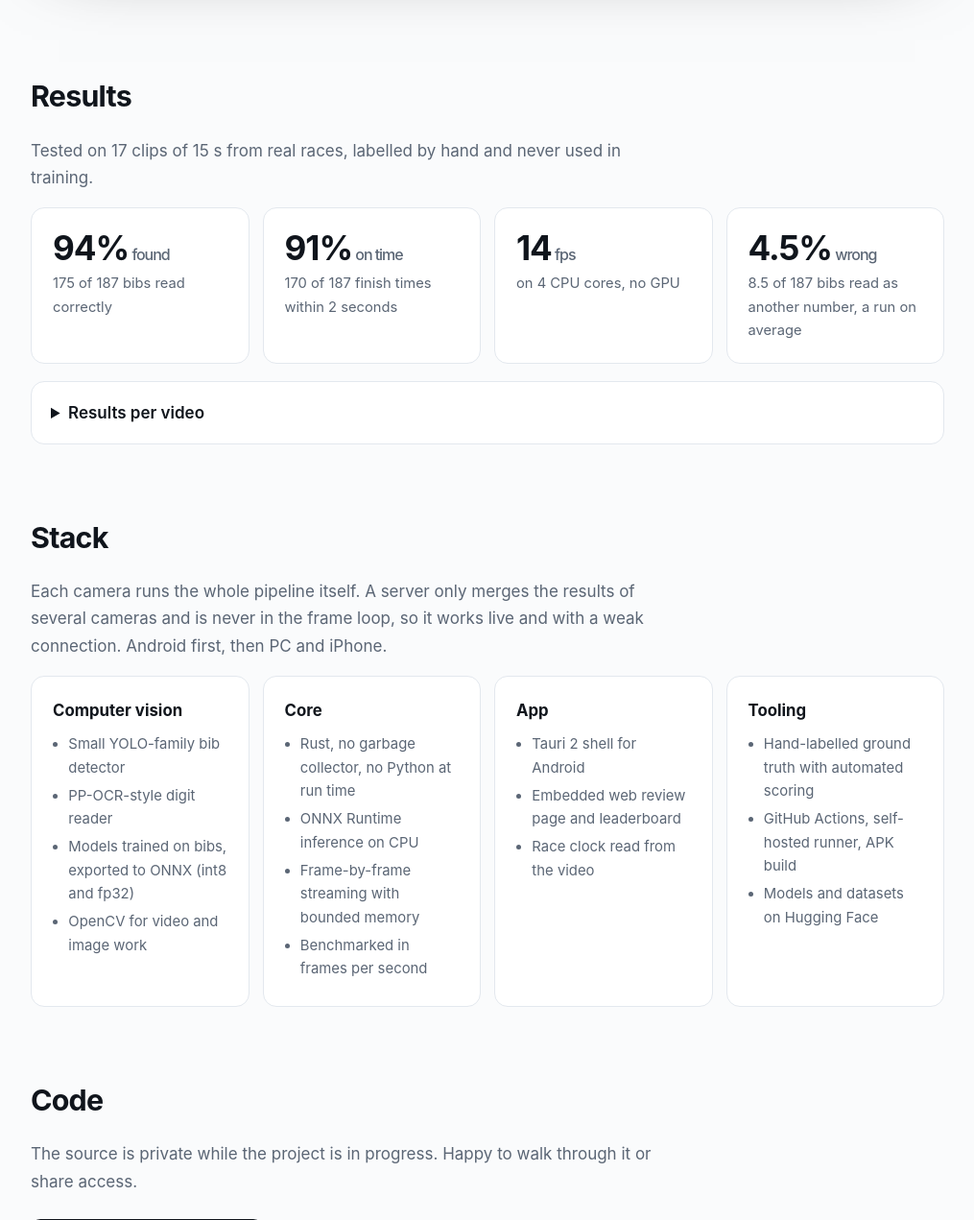
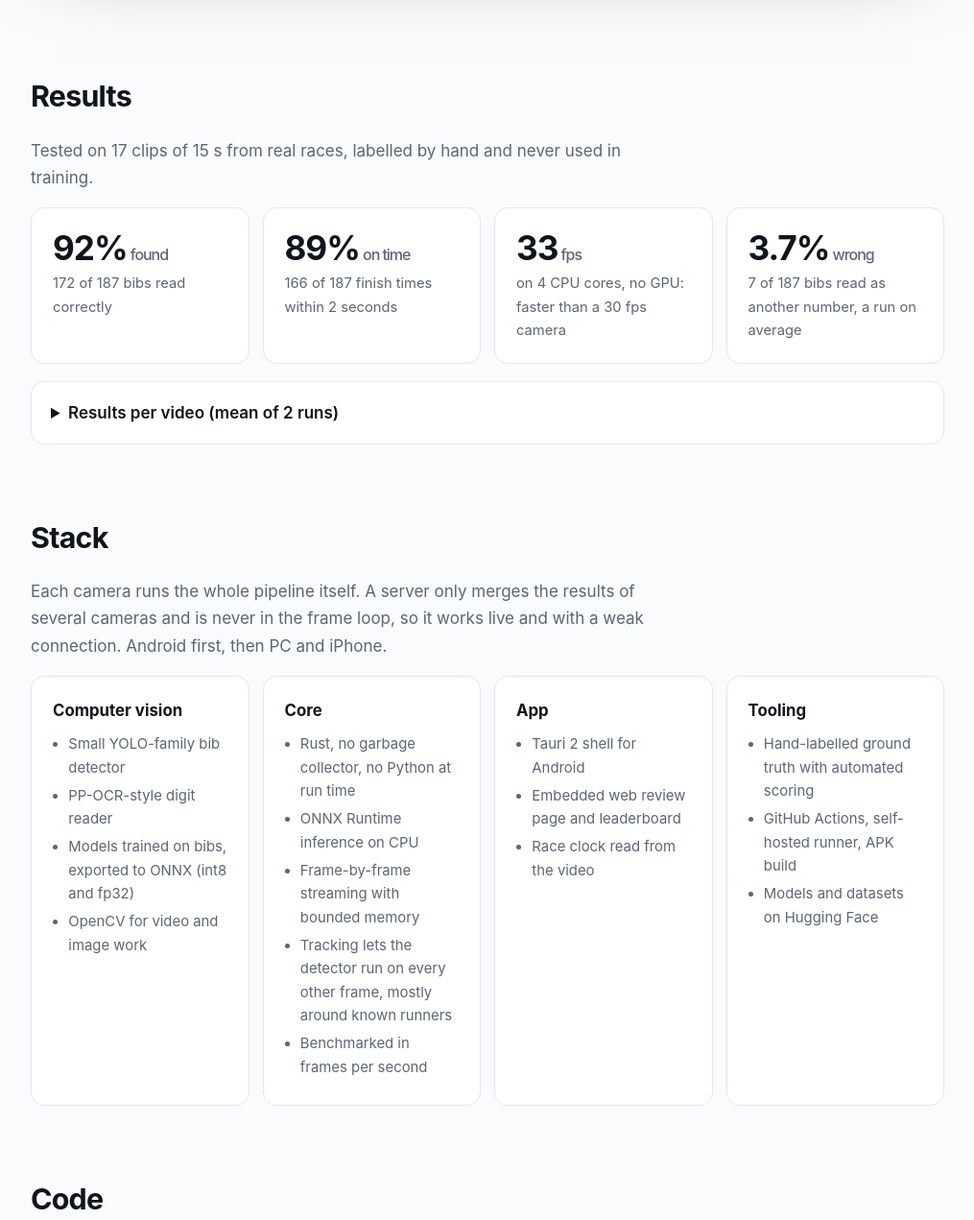
Before and after one commit to ThomasLamalle/videopacer-showcase, a plain HTML site: page index.html in a window 1280 px wide. Shown: the part 1206-2477 px from the top of the page at 96% size, without its empty margins (132-1147 px from the left). Drawn offline with Linux system fonts and the light colour scheme.

Commit message:
Results and speed of main after #167: 92% found, 89% on time, 3.7% wrong, 33 fps
Co-Authored-By: Claude Opus 5.5 <noreply@anthropic.com>

```diff
--- a/index.html
+++ b/index.html
@@ -47,20 +47,20 @@ footer{padding:72px 0 48px;color:var(--mut);font-size:.9rem}
 <section><h2>Results</h2>
 <p>Tested on 17 clips of 15 s from real races, labelled by hand and never used in training.</p>
 <div class="grid">
-<div class="card"><b>94%<small> found</small></b><span>175 of 187 bibs read correctly</span></div>
-<div class="card"><b>91%<small> on time</small></b><span>170 of 187 finish times within 2 seconds</span></div>
-<div class="card"><b>14<small> fps</small></b><span>on 4 CPU cores, no GPU</span></div>
-<div class="card"><b>4.5%<small> wrong</small></b><span>8.5 of 187 bibs read as another number, a run on average</span></div>
+<div class="card"><b>92%<small> found</small></b><span>172 of 187 bibs read correctly</span></div>
+<div class="card"><b>89%<small> on time</small></b><span>166 of 187 finish times within 2 seconds</span></div>
+<div class="card"><b>33<small> fps</small></b><span>on 4 CPU cores, no GPU: faster than a 30 fps camera</span></div>
+<div class="card"><b>3.7%<small> wrong</small></b><span>7 of 187 bibs read as another number, a run on average</span></div>
 </div>
-<details><summary>Results per video</summary>
-<table><tr><th>Video</th><th>Bibs in truth</th><th>Found</th><th>Wrong</th></tr><tr><td>sample1</td><td>11</td><td>11</td><td>0</td></tr><tr><td>sample2</td><td>19</td><td>19</td><td>1</td></tr><tr><td>sample3</td><td>22</td><td>22</td><td>3</td></tr><tr><td>sample5</td><td>26</td><td>26</td><td>0</td></tr><tr><td>sample6</td><td>14</td><td>14</td><td>0</td></tr><tr><td>sample7</td><td>13</td><td>12</td><td>0</td></tr><tr><td>sample8</td><td>7</td><td>7</td><td>0</td></tr><tr><td>sample9</td><td>10</td><td>6</td><td>1</td></tr><tr><td>sample11</td><td>4</td><td>4</td><td>0</td></tr><tr><td>sample13</td><td>10</td><td>6</td><td>0</td></tr><tr><td>sample14</td><td>10</td><td>10</td><td>0</td></tr><tr><td>sample15</td><td>2</td><td>2</td><td>0</td></tr><tr><td>sample16</td><td>5</td><td>3</td><td>0</td></tr><tr><td>sample17</td><td>7</td><td>7</td><td>0</td></tr><tr><td>sample18</td><td>15</td><td>15</td><td>2</td></tr><tr><td>sample19</td><td>6</td><td>6</td><td>0</td></tr><tr><td>sample20</td><td>6</td><td>5</td><td>1</td></tr></table></details>
+<details><summary>Results per video (mean of 2 runs)</summary>
+<table><tr><th>Video</th><th>Bibs in truth</th><th>Found</th><th>Wrong</th></tr><tr><td>sample1</td><td>11</td><td>10.5</td><td>1</td></tr><tr><td>sample2</td><td>19</td><td>19</td><td>0</td></tr><tr><td>sample3</td><td>22</td><td>22</td><td>2</td></tr><tr><td>sample5</td><td>26</td><td>25.5</td><td>0.5</td></tr><tr><td>sample6</td><td>14</td><td>14</td><td>0</td></tr><tr><td>sample7</td><td>13</td><td>11.5</td><td>0.5</td></tr><tr><td>sample8</td><td>7</td><td>7</td><td>0</td></tr><tr><td>sample9</td><td>10</td><td>6.5</td><td>1</td></tr><tr><td>sample11</td><td>4</td><td>4</td><td>0</td></tr><tr><td>sample13</td><td>10</td><td>5.5</td><td>0.5</td></tr><tr><td>sample14</td><td>10</td><td>9</td><td>0</td></tr><tr><td>sample15</td><td>2</td><td>1.5</td><td>0</td></tr><tr><td>sample16</td><td>5</td><td>3</td><td>0</td></tr><tr><td>sample17</td><td>7</td><td>7</td><td>0</td></tr><tr><td>sample18</td><td>15</td><td>15</td><td>1.5</td></tr><tr><td>sample19</td><td>6</td><td>6</td><td>0</td></tr><tr><td>sample20</td><td>6</td><td>5</td><td>0</td></tr></table></details>
 </section>
 
 <section><h2>Stack</h2>
 <p>Each camera runs the whole pipeline itself. A server only merges the results of several cameras and is never in the frame loop, so it works live and with a weak connection. Android first, then PC and iPhone.</p>
 <div class="grid">
 <div class="card"><h3>Computer vision</h3><ul><li>Small YOLO-family bib detector</li><li>PP-OCR-style digit reader</li><li>Models trained on bibs, exported to ONNX (int8 and fp32)</li><li>OpenCV for video and image work</li></ul></div>
-<div class="card"><h3>Core</h3><ul><li>Rust, no garbage collector, no Python at run time</li><li>ONNX Runtime inference on CPU</li><li>Frame-by-frame streaming with bounded memory</li><li>Benchmarked in frames per second</li></ul></div>
+<div class="card"><h3>Core</h3><ul><li>Rust, no garbage collector, no Python at run time</li><li>ONNX Runtime inference on CPU</li><li>Frame-by-frame streaming with bounded memory</li><li>Tracking lets the detector run on every other frame, mostly around known runners</li><li>Benchmarked in frames per second</li></ul></div>
 <div class="card"><h3>App</h3><ul><li>Tauri 2 shell for Android</li><li>Embedded web review page and leaderboard</li><li>Race clock read from the video</li></ul></div>
 <div class="card"><h3>Tooling</h3><ul><li>Hand-labelled ground truth with automated scoring</li><li>GitHub Actions, self-hosted runner, APK build</li><li>Models and datasets on Hugging Face</li></ul></div>
 </div></section>
```
Also changed, not shown: 1 other file.
